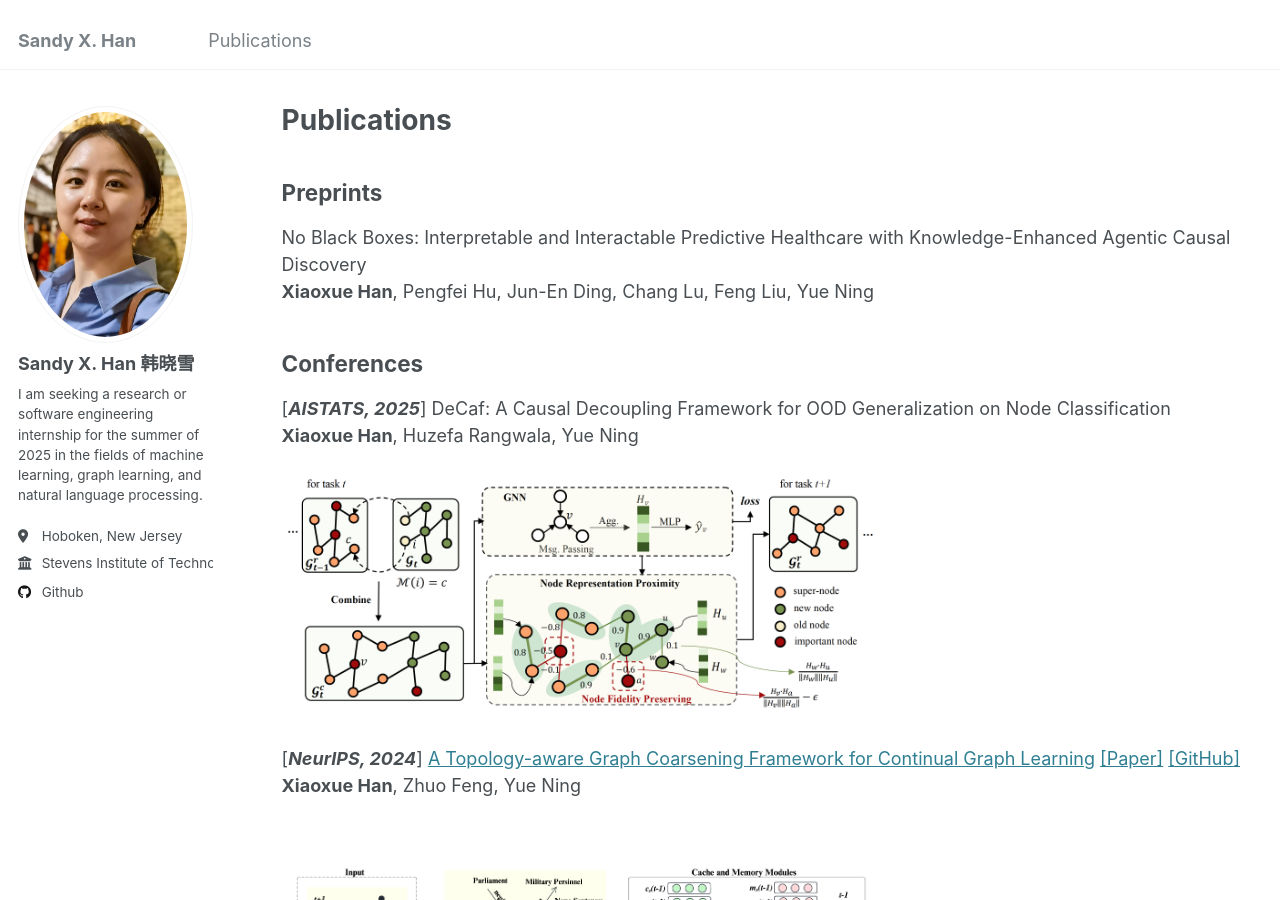
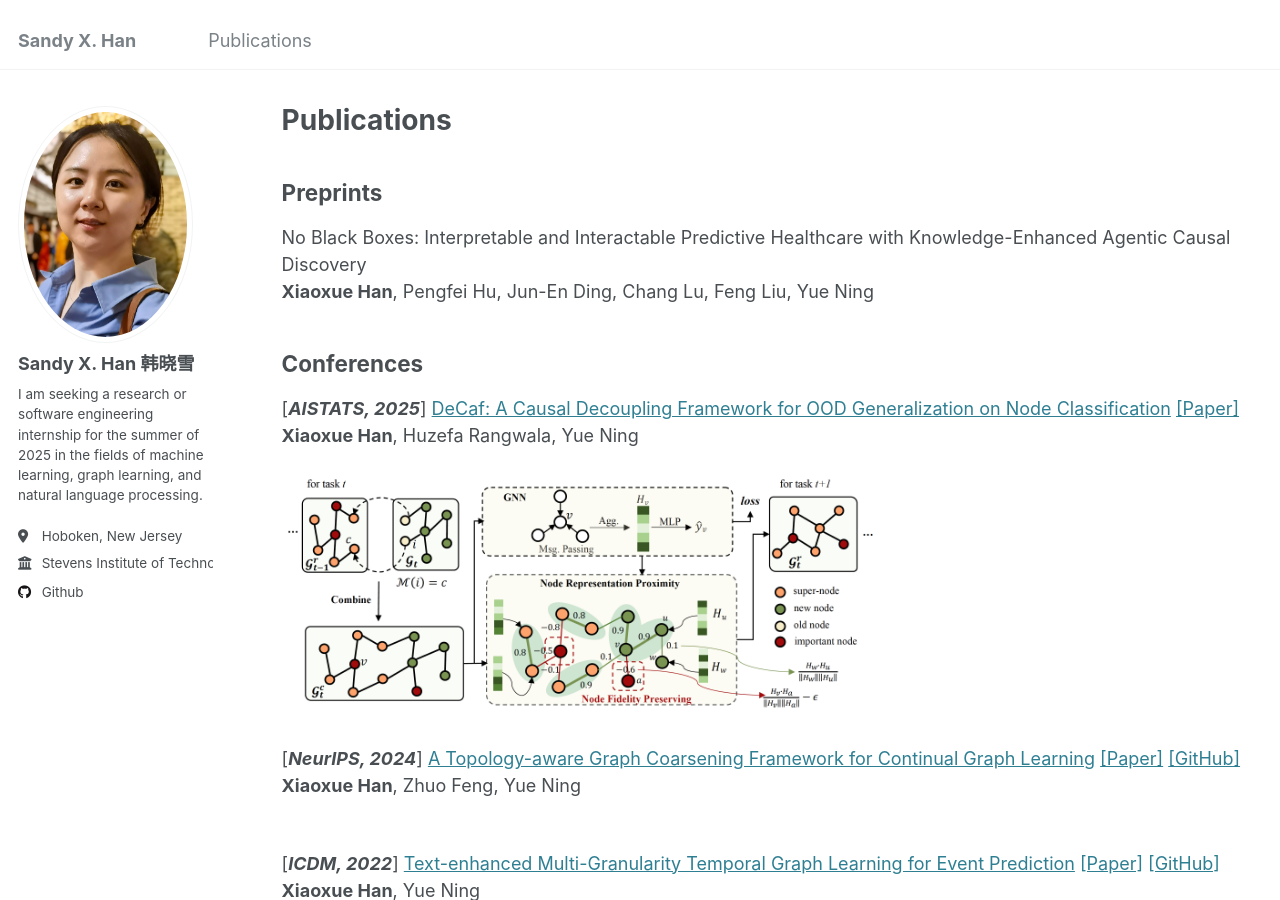
Before and after one commit to hanxiaoxue114/hanxiaoxue114.github.io, a Jekyll site: the page built from _pages/cv.md, in a window 1280 px wide and 900 px high. Built offline with Jekyll 4.4.1, drawn with Linux system fonts in a browser that asks for light colours.

Commit message:
Update cv.md

```diff
--- a/_pages/cv.md
+++ b/_pages/cv.md
@@ -14,7 +14,7 @@ No Black Boxes: Interpretable and Interactable Predictive Healthcare with Knowle
 
 
 ## **Conferences**
-[***AISTATS, 2025***] DeCaf: A Causal Decoupling Framework for OOD Generalization on Node Classification <br>
+[***AISTATS, 2025***] [DeCaf: A Causal Decoupling Framework for OOD Generalization on Node Classification](https://openreview.net/forum?id=2EhGTwqwX2&referrer=%5BAuthor%20Console%5D(%2Fgroup%3Fid%3Daistats.org%2FAISTATS%2F2025%2FConference%2FAuthors%23your-submissions)) [[Paper]](/files/DeCaf_AISTATS2025.pdf) <br>
 **Xiaoxue Han**, Huzefa Rangwala, Yue Ning <be>
 
 <img align="top" width="600" src="/images/TACO.png" />
@@ -25,14 +25,10 @@ No Black Boxes: Interpretable and Interactable Predictive Healthcare with Knowle
 <br><br>
 
 
-<img align="top" width="600" src="/images/MTG.png" />
-
 [***ICDM, 2022***] [Text-enhanced Multi-Granularity Temporal Graph Learning for Event Prediction](https://ieeexplore.ieee.org/document/10027692) [[Paper]](/files/MTG_paper.pdf) [[GitHub]](https://github.com/hanxiaoxue114/TACO)
 <br>
 **Xiaoxue Han**, Yue Ning <be>
 <br><br>
-
-<img align="top" width="500" src="/images/MPlite.png" />
 
 [***IEEE BigData, 2024***] MPLite: Multi-Aspect Pretraining for Mining Clinical Health Records [[Paper]](/files/MPLite_paper.pdf)
 <br>
```
